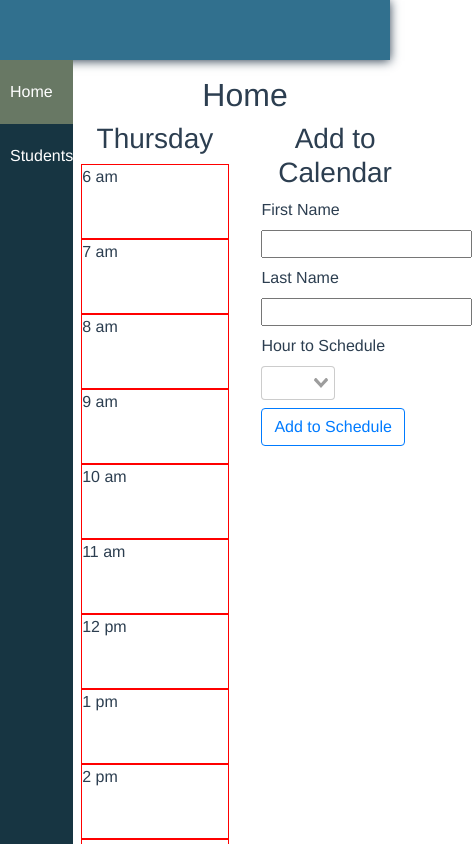
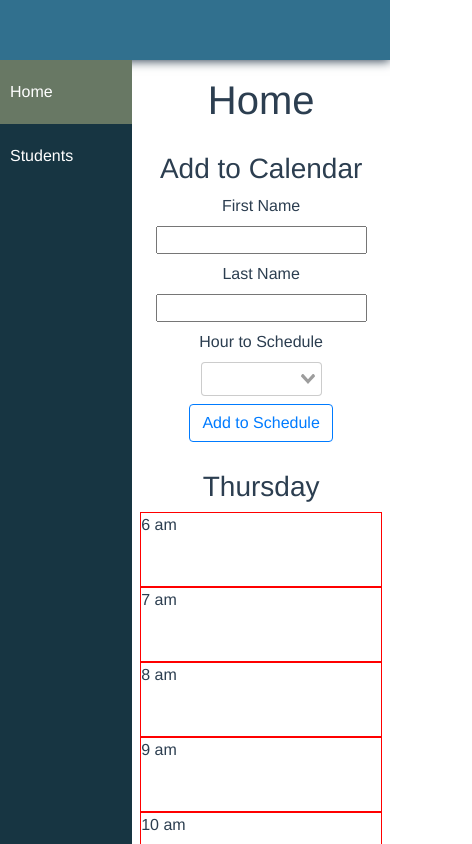
Before and after one commit to bragibbo/creative-project-3, a Vue app: page / in a window 390 px wide. Shown: the top 844 px of the page, 472 px wide, since content can reach past the window. Built offline with nearby package versions, Linux system fonts and the light colour scheme.

Commit message:
update schedule with use input data; abstract to components

```diff
--- a/public/index.css
+++ b/public/index.css
@@ -19,21 +19,21 @@ body, html {
 }
 
 /* Mobile Styles */
-@media only screen and (max-width: 400px) {
+@media only screen and (max-width: 600px) {
   html {
     font-size: 1rem;
   }
 }
 
 /* Tablet Styles */
-@media only screen and (min-width: 401px) and (max-width: 960px) {
+@media only screen and (min-width: 601px) and (max-width: 1060px) {
   html {
     font-size: 1.2rem;
   }
 }
 
 /* Desktop Styles */
-@media only screen and (min-width: 961px) {
+@media only screen and (min-width: 1061px) {
   html {
     font-size: 1.4rem;
   }
--- a/src/components/Dashboard/Home.vue
+++ b/src/components/Dashboard/Home.vue
@@ -1,12 +1,12 @@
 <template>
   <div class="home">
-    <h2>Home</h2>
+    <h1>Home</h1>
     <Schedule/>
   </div>
 </template>
 
 <script>
-import Schedule from '../Schedule.vue'
+import Schedule from '../Schedule/Schedule.vue'
 
 export default {
   name: 'Home',
--- /dev/null
+++ b/src/components/Schedule/HourCard.vue
@@ -0,0 +1,24 @@
+<template>
+  <div>
+    <div class="time-slot d-flex flex-row">{{hourData.hour}}</div>
+    <div v-for="(item, index) in hourData.appointments" :key="index">
+      <div>{{item}}</div>
+    </div>
+  </div>
+</template>
+
+<script>
+export default {
+  props: {
+    hourData: Object
+  }
+}
+</script>
+
+<style scoped>
+.time-slot{
+  border: 1px solid red;
+  height: 75px;
+}
+
+</style>
--- a/src/components/Schedule.vue
+++ b/src/components/Schedule/Schedule.vue
@@ -1,21 +1,22 @@
 <template>
-  <div class="d-flex flex-row justify-content-between">
-    <div class="schedule-box d-flex flex-column">
+  <div class="d-flex schedule justify-content-between">
+    <div class="section calendar d-flex flex-column">
       <h3>{{days[schedule.dayOfWeek]}}</h3>
       <div v-for="index in times" :key="index">
-        <div class="time-slot d-flex flex-row">{{schedule[index].hour}}</div>
-        <div v-for="(item, index) in schedule[index].appointments" :key="index">
-          <div>{{item}}</div>
-        </div>
+        <HourCard :hourData="schedule[index]" />
       </div>
     </div>
-    <ScheduleAdd :hours="times" @add="(e) => addToSchedule(e)"/>
+    <div class="section add">
+      <h3>Add to Calendar</h3>
+      <ScheduleAdd :hours="times" @add="(e) => addToSchedule(e)"/>
+    </div>
   </div>
 </template>
 
 <script>
 import moment from 'moment'
 import ScheduleAdd from './ScheduleAdd'
+import HourCard from './HourCard'
 
 export default{
   name: 'Schedule',
@@ -30,7 +31,8 @@ export default{
     }
   },
   components: {
-    ScheduleAdd
+    ScheduleAdd,
+    HourCard
   },
   created() {
     this.schedule ={
@@ -40,29 +42,47 @@ export default{
     }
     for(let i=this.startTime; i <= this.endTime; i++) {
       this.times.push(i)
-      this.schedule[i] = {
+      this.$set(this.schedule, i, {
         label: i,
         hour: moment(i, 'HH').format('h a'),
         appointments: []
-      }
+      })
     }
   },
   methods: {
     addToSchedule(e) {
-      console.log(e)
-      this.schedule[e.hour].appointments.push(e)
+      this.$set(this.schedule[e.hour].appointments, this.schedule[e.hour].appointments.length, e)
     }
   }
 }
 </script>
 
 <style scoped>
-.schedule-box {
+.section {
   width: 45%;
 }
 
-.time-slot{
-  border: 1px solid red;
-  height: 75px;
+.schedule {
+  flex-direction: row;
+}
+
+@media only screen and (max-width: 700px) {
+  .add {
+    margin-top: 20px;
+    order: 0
+  }
+
+  .calendar {
+    margin-top: 20px;
+    order: 1
+  }
+
+  .section {
+    width: 100%;
+  }
+
+  .schedule {
+    flex-direction: column;
+  }
 }
 </style>
--- /dev/null
+++ b/src/components/Schedule/ScheduleAdd.vue
@@ -0,0 +1,80 @@
+<template>
+  <form>
+    <div class="d-flex flex-column input my-2">
+      <label for="first_name">First Name</label>
+      <input id="first_name" v-model="firstName" type="text" />
+    </div>
+    <div class="d-flex flex-column input my-2">
+      <label for="last_name">Last Name</label>
+      <input id="last_name" v-model="lastName" type="text" />
+    </div>
+    <div class="d-flex flex-column input my-2">
+      <label for="hour-select">Hour to Schedule</label>
+      <v-select id="hour-select" class="w-50" v-model="selectedHour" :options="hours"/>
+    </div>
+    <div class="d-flex flex-column input my-2">
+      <button type="button" class="btn btn-outline-primary" @click="submit">Add to Schedule</button>
+    </div>
+    <div v-if="errors.length > 0">
+      <div class="d-flex flex-column input" v-for="(error, index) in errors" :key="index">
+        <div class="errors">{{error}}</div>
+      </div>
+    </div>
+  </form>
+</template>
+
+<script>
+export default {
+  props: {
+    hours: Array,
+  },
+  data() {
+    return {
+      firstName: '',
+      lastName: '',
+      selectedHour: '',
+      errors: []
+    }
+  },
+  methods: {
+    submit() {
+      this.errors = []
+      if (!this.firstName || !this.lastName || !this.selectedHour) {
+        if(!this.firstName) this.errors.push('Missing student first name')
+        if(!this.lastName) this.errors.push('Missing student last name')
+        if(!this.selectedHour) this.errors.push('Missing a selected hour')
+      } else {
+        this.$emit('add', {
+          firstName: this.firstName,
+          lastName: this.lastName,
+          hour: this.selectedHour
+        })
+
+        this.firstName = ''
+        this.lastName = ''
+        this.selectedHour = ''
+      }
+    }
+  }
+}
+</script>
+
+<style scoped>
+.btn {
+  font-size: 1rem;
+}
+
+.errors {
+  color: red;
+}
+
+.input {
+  align-items: flex-start;
+}
+
+@media only screen and (max-width: 700px) {
+  .input {
+    align-items: center;
+  }
+}
+</style>
--- a/src/components/ScheduleAdd.vue
+++ /dev/null
@@ -1,77 +0,0 @@
-<template>
-  <div class="add-schedule">
-    <h3>Add to Calendar</h3>
-    <form>
-      <div class="d-flex flex-column align-items-start my-2">
-        <label for="first_name">First Name</label>
-        <input id="first_name" v-model="firstName" type="text" />
-      </div>
-      <div class="d-flex flex-column align-items-start my-2">
-        <label for="last_name">Last Name</label>
-        <input id="last_name" v-model="lastName" type="text" />
-      </div>
-      <div class="d-flex flex-column align-items-start my-2">
-        <label for="hour-select">Hour to Schedule</label>
-        <v-select id="hour-select" class="w-50" v-model="selectedHour" :options="hours"/>
-      </div>
-      <div class="d-flex flex-column align-items-start my-2">
-        <button type="button" class="btn btn-outline-primary" @click="submit">Add to Schedule</button>
-      </div>
-      <div v-if="errors.length > 0">
-        <div class="d-flex flex-column align-items-start" v-for="(error, index) in errors" :key="index">
-          <div class="errors">{{error}}</div>
-        </div>
-      </div>
-    </form>
-  </div>
-</template>
-
-<script>
-export default {
-  props: {
-    hours: Array,
-  },
-  data() {
-    return {
-      firstName: '',
-      lastName: '',
-      selectedHour: '',
-      errors: []
-    }
-  },
-  methods: {
-    submit() {
-      this.errors = []
-      if (!this.firstName || !this.lastName || !this.selectedHour) {
-        if(!this.firstName) this.errors.push('Missing student first name')
-        if(!this.lastName) this.errors.push('Missing student last name')
-        if(!this.selectedHour) this.errors.push('Missing a selected hour')
-      } else {
-        this.$emit('add', {
-          firstName: this.firstName,
-          lastName: this.lastName,
-          hour: this.selectedHour
-        })
-
-        this.firstName = ''
-        this.lastName = ''
-        this.selectedHour = ''
-      }
-    }
-  }
-}
-</script>
-
-<style scoped>
-.add-schedule {
-  width: 45%;
-}
-
-.btn {
-  font-size: 1rem;
-}
-
-.errors {
-  color: red;
-}
-</style>
```
Also changed, not shown: 1 other file (tests, documents, lock files or other folders).
